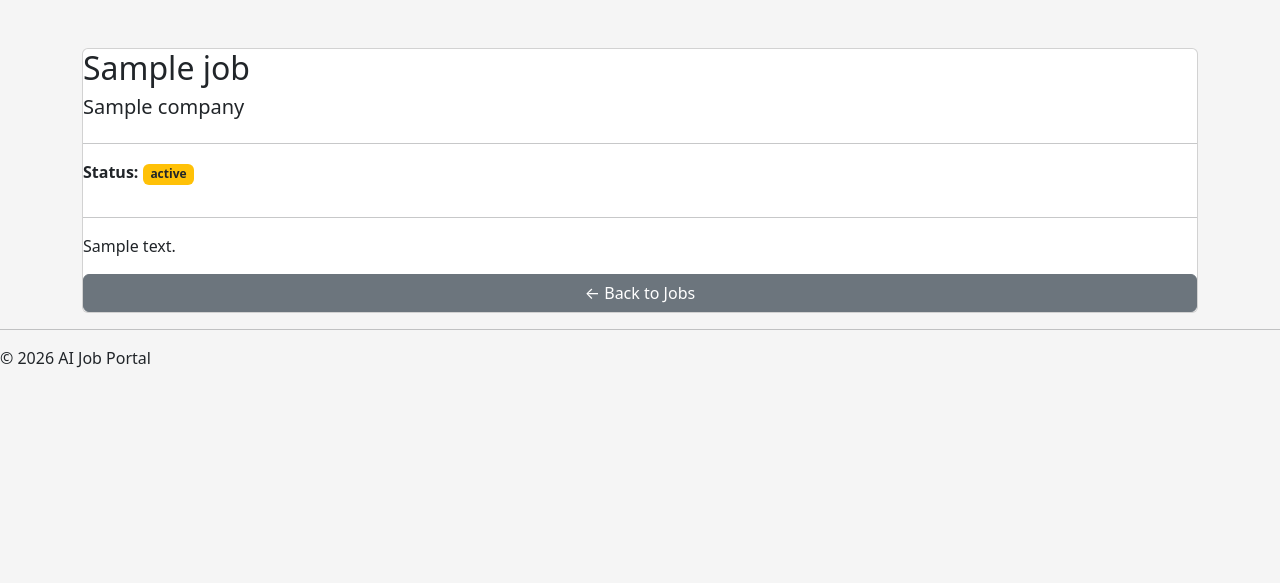
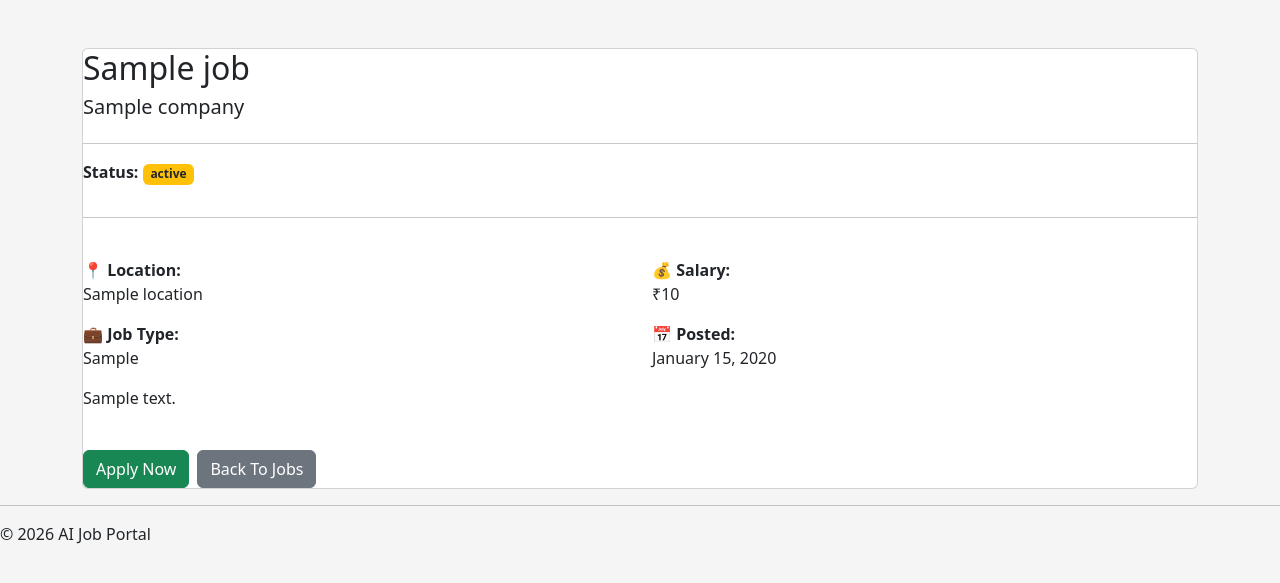
Before and after one commit to Jawahar28/AI-Powered-Job-Portal, a Django app: template jobs/templates/jobs/job_detail.html in a window 1280 px wide. Shown: the part 50-633 px from the top of the page. Run offline with Django 5.2, Linux system fonts and the light colour scheme; the template is opened without the code that fills it: most values are stand-ins (such as "Sample title", 1, 10 or a date in 2020); data that the repository does not hold is empty.

Commit message:
Django Templates

```diff
--- a/jobs/templates/jobs/job_detail.html
+++ b/jobs/templates/jobs/job_detail.html
@@ -39,13 +39,57 @@
 
         <hr>
 
+        <div class="row mt-4">
+
+            <div class="col-md-6">
+                <p>
+                    <strong>📍 Location:</strong><br>
+                    {{ job.location }}
+                </p>
+            </div>
+
+            <div class="col-md-6">
+                <p>
+                    <strong>💰 Salary:</strong><br>
+                    ₹{{ job.salary }}
+                </p>
+            </div>
+
+        </div>
+
+        <div class="row">
+
+            <div class="col-md-6">
+                <p>
+                    <strong>💼 Job Type:</strong><br>
+                    {{ job.get_job_type_display }}
+                </p>
+            </div>
+
+            <div class="col-md-6">
+                <p>
+                    <strong>📅 Posted:</strong><br>
+                    {{ job.posted_at|date:'F d, Y' }}
+                </p>
+            </div>
+
+        </div>
+
         <p>
             {{ job.description }}
         </p>
 
-        <a href = "{% url 'job_list' %}" class="btn btn-secondary">
-            ← Back to Jobs
-        </a>
+        <div class = "mt-4 d-flex gap-2">
+            <a href="#"
+                class = "btn btn-success">
+                Apply Now
+            </a>
+
+            <a href = "{% url 'job_list' %}"
+                class = "btn btn-secondary">
+                Back To Jobs
+            </a>
+        </div>
     </div>
 </div>
 
```
